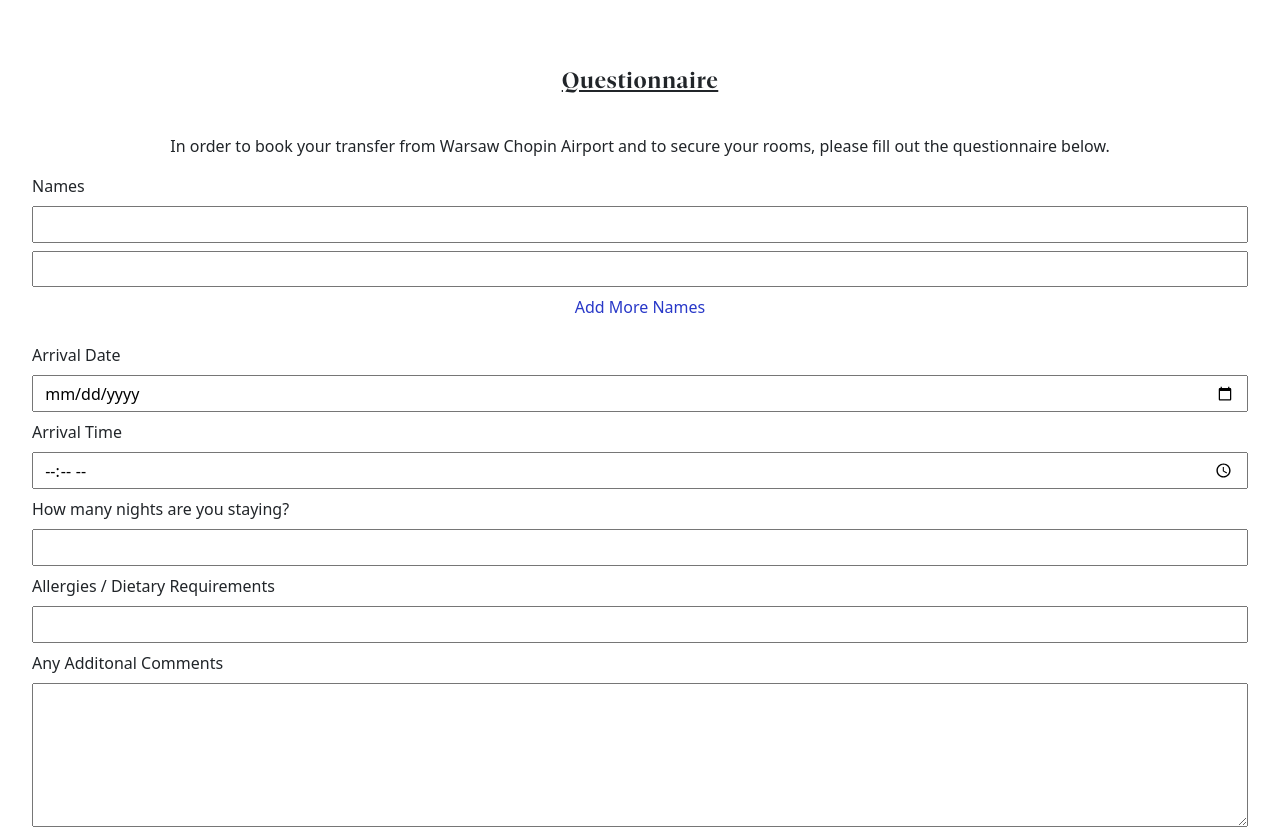
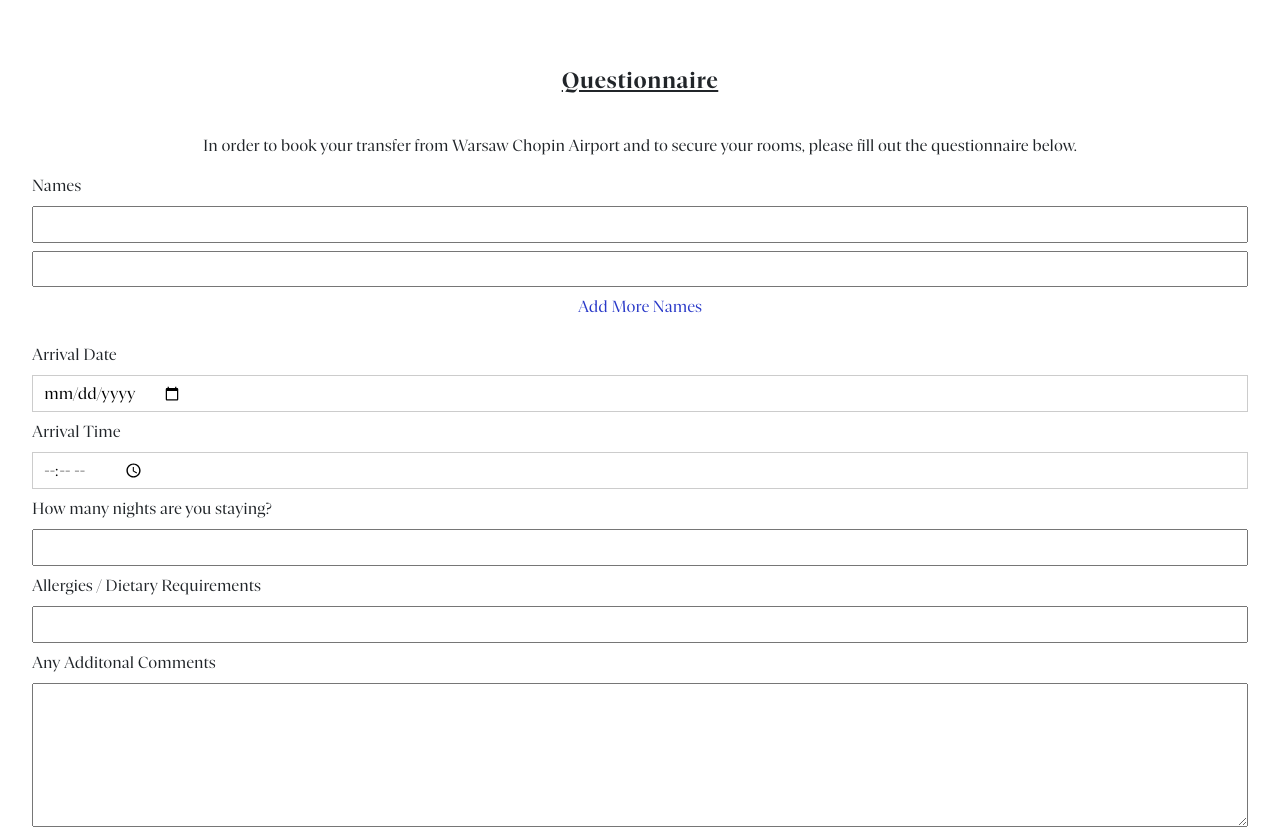
Before and after one commit to benuniverslabs/andynwiola-wedding, a Next.js app: page / in a window 1280 px wide. Shown: the part 2680-3509 px from the top of the page. Built offline with nearby package versions, Linux system fonts and the light colour scheme.

Commit message:
fix fonts and safari inputs

```diff
--- a/components/Form/FormComponents/NamePicker.tsx
+++ b/components/Form/FormComponents/NamePicker.tsx
@@ -4,7 +4,6 @@ import { useFormikContext } from 'formik';
 
 const NamePicker = () => {
 	const context = useFormikContext();
-	console.log(context);
 
 	const [showMore, setShowMore] = useState(false);
 
--- a/components/Form/FormInput/FormInput.module.scss
+++ b/components/Form/FormInput/FormInput.module.scss
@@ -1,5 +1,13 @@
 .container {
   margin-bottom: 0.5rem;
+  width:100%;
+  input[type="date"], input[type="time"]{
+    background-color: white;
+    border:1px solid #ccc;
+    min-width:80%;
+    color:black;
+    display:flex;
+  }
 }
 
 .input {
@@ -10,6 +18,8 @@
   outline: none;
   box-shadow: none;
 }
+
+
 
 textarea.input {
   height:auto;
--- a/components/Form/Qnaire/Qnaire.module.scss
+++ b/components/Form/Qnaire/Qnaire.module.scss
@@ -1,7 +1,10 @@
+@import '@/styles/main';
 .container {
     :not(p) {
         text-align: left;
     }
 
+    @include bodyFont;
+
     scroll-margin-top: 11rem;
 }
```
Also changed, not shown: styles/globals.scss (+4 -5 lines).
